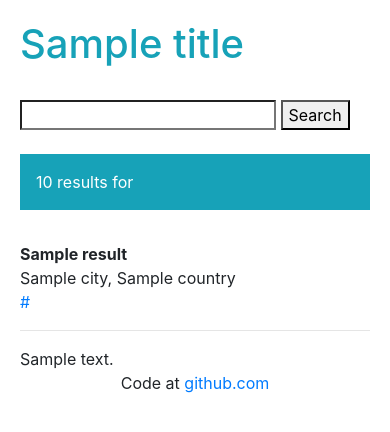
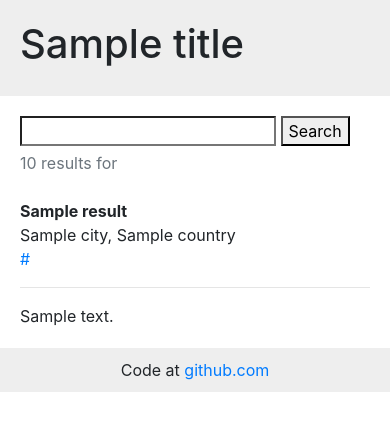
Before and after one commit to juliuszelf/global-charity-search-engine, a Flask app: template flask-app/templates/main.html in a window 390 px wide. Shown: the top 432 px of the page. Run offline with Flask 2, Linux system fonts and the light colour scheme; the template is opened without the code that fills it: most values are stand-ins (such as "Sample title", 1, 10 or a date in 2020); some libraries are stand-ins or nearby versions.

Commit message:
styling tweaks, responsive viewport tag

```diff
--- a/flask-app/static/css/style.css
+++ b/flask-app/static/css/style.css
@@ -1,7 +1,17 @@
 body {
+}
+
+header {
+ background-color: #eee;
+ padding: 20px;
+}
+
+main {
   padding: 20px;
 }
 
 footer {
  text-align: center;
+ padding: 10px;
+ background-color: #eee;
 }
--- /dev/null
+++ b/flask-app/templates/header.html
@@ -0,0 +1,3 @@
+<header>
+<h1>{{ title }}</h1>
+</header>
--- a/flask-app/templates/main.html
+++ b/flask-app/templates/main.html
@@ -4,13 +4,13 @@
 <title>{{ title }}</title>
 <link rel="stylesheet" href="{{ url_for('static', filename='css/style.css') }}">
 <link rel="stylesheet" href="{{ url_for('static', filename='css/bootstrap.min.css') }}">
+<meta name="viewport" content="width=device-width, initial-scale=1">
 </head>
 <body>
-<h1 class="text-info">{{ title }}</h1>
-<br />
+{% include 'header.html' %}
+<main>
  {% include 'search.html' %}
-<br />
-<div class="p-3 mb-2 text-white bg-info">
+ <div class="text-muted" style="margin-top: 5px">
    {{ nr_results }} results for <b><i>{{ searched_for }}</i></b><br />
  </div>
  <br />
@@ -25,6 +25,7 @@
    <hr>
  {% endfor %}
  {{ content | safe }}
+</main>
 {% include 'footer.html' %}
 </body>
 </html>
```
Also changed, not shown: 1 other file. Lines whose indentation alone changed are shown as unchanged.
